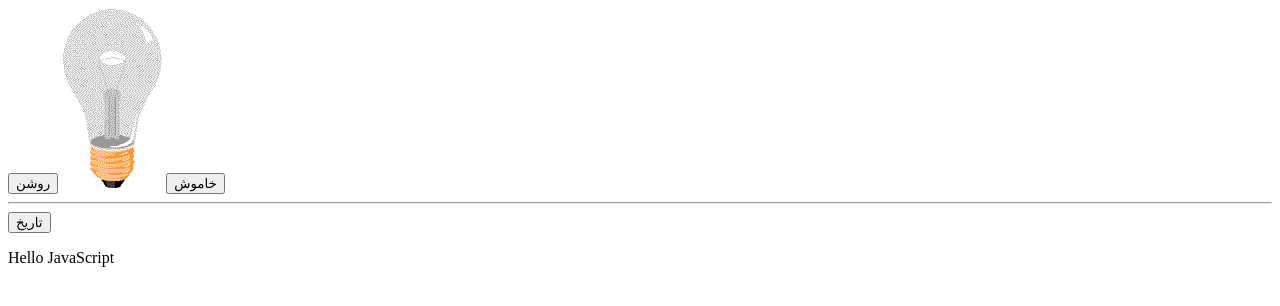
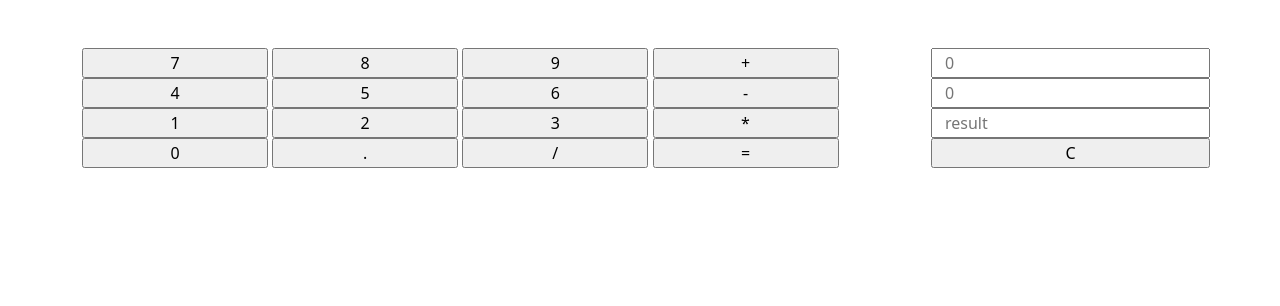
Before and after one commit to H-Amini/JavaScript, a plain HTML site: page calculator.html in a window 1280 px wide. Drawn offline with nearby package versions, Linux system fonts and the light colour scheme.

Commit message:
Add Calculator JavaScript

```diff
--- a/calculator.html
+++ b/calculator.html
@@ -1,29 +1,50 @@
 <!DOCTYPE html>
 <html lang="en">
   <head>
-    <meta charset="UTF-8" />
-    <meta http-equiv="X-UA-Compatible" content="IE=edge" />
-    <meta name="viewport" content="width=device-width, initial-scale=1.0" />
-    <title>Document</title>
+    <link
+      href="https://cdn.jsdelivr.net/npm/bootstrap@5.1.3/dist/css/bootstrap.min.css"
+      rel="stylesheet"
+      integrity="sha384-1BmE4kWBq78iYhFldvKuhfTAU6auU8tT94WrHftjDbrCEXSU1oBoqyl2QvZ6jIW3"
+      crossorigin="anonymous"
+    />
   </head>
   <body>
-    <button
-      onclick="document.getElementById('myImage').src='./img/pic_bulbon.gif'"
-    >
-      روشن
-    </button>
-    <img id="myImage" src="./img/pic_bulboff.gif" width="100px" />
-    <button
-      onclick="document.getElementById('myImage').src='./img/pic_bulboff.gif'"
-    >
-      خاموش
-    </button>
-    <hr />
-    <button onclick="document.getElementById('demo').innerHTML=Date()">
-      تاریخ
-    </button>
-    <p id="demo"></p>
-    <p id="demo1"></p>
-    <script type="text/javascript" src="./maseg.js"></script>
+    <div class="container">
+      <form name="form" id="myForm">
+        <div class="row float-end w-25">
+          <input type="text" placeholder="0" id="number1" />
+          <input type="text" placeholder="0" id="number2" />
+          <input type="text" placeholder="result" id="result" />
+          <input type="button" onclick="reset()" value="C" class="float-end" />
+        </div>
+
+        <div class="row-cols-6 mt-5">
+          <input type="button" value="7" onclick="addToCalculator(value)" />
+          <input type="button" value="8" onclick="addToCalculator(value)" />
+          <input type="button" value="9" onclick="addToCalculator(value)" />
+          <input type="button" value="+" onclick="addToCalculator(value)" />
+        </div>
+        <div class="row-cols-6">
+          <input type="button" value="4" onclick="addToCalculator(value)" />
+          <input type="button" value="5" onclick="addToCalculator(value)" />
+          <input type="button" value="6" onclick="addToCalculator(value)" />
+          <input type="button" value="-" onclick="addToCalculator(value)" />
+        </div>
+        <div class="row-cols-6">
+          <input type="button" value="1" onclick="addToCalculator(value)" />
+          <input type="button" value="2" onclick="addToCalculator(value)" />
+          <input type="button" value="3" onclick="addToCalculator(value)" />
+          <input type="button" value="*" onclick="addToCalculator(value)" />
+        </div>
+        <div class="row-cols-6">
+          <input type="button" value="0" onclick="addToCalculator(value)" />
+          <input type="button" value="." onclick="addToCalculator(value)" />
+          <input type="button" value="/" onclick="addToCalculator(value)" />
+          <input type="button" value="=" onclick="finilize()" />
+        </div>
+      </form>
+    </div>
+
+    <script src="./maseg.js"></script>
   </body>
 </html>
--- a/maseg.js
+++ b/maseg.js
@@ -1 +1,34 @@
-document.getElementById("demo1").innerHTML = "Hello JavaScript";
+var number1, number2;
+var opera;
+function addToCalculator(value) {
+  if (value != "+" && value != "-" && value != "/" && value != "*") {
+    if (opera == null) {
+      number1 = +(document.getElementById("number1").value += value);
+    } else {
+      number2 = +(document.getElementById("number2").value += value);
+    }
+  } else {
+    opera = value;
+  }
+}
+
+function finilize() {
+  switch (opera) {
+    case "*":
+      document.getElementById("result").value = number1 * number2;
+      break;
+    case "/":
+      document.getElementById("result").value = number1 / number2;
+      break;
+    case "+":
+      document.getElementById("result").value = number1 + number2;
+      break;
+    case "-":
+      document.getElementById("result").value = number1 - number2;
+      break;
+
+    default:
+      break;
+  }
+  document.getElementById("result").value;
+}
```
